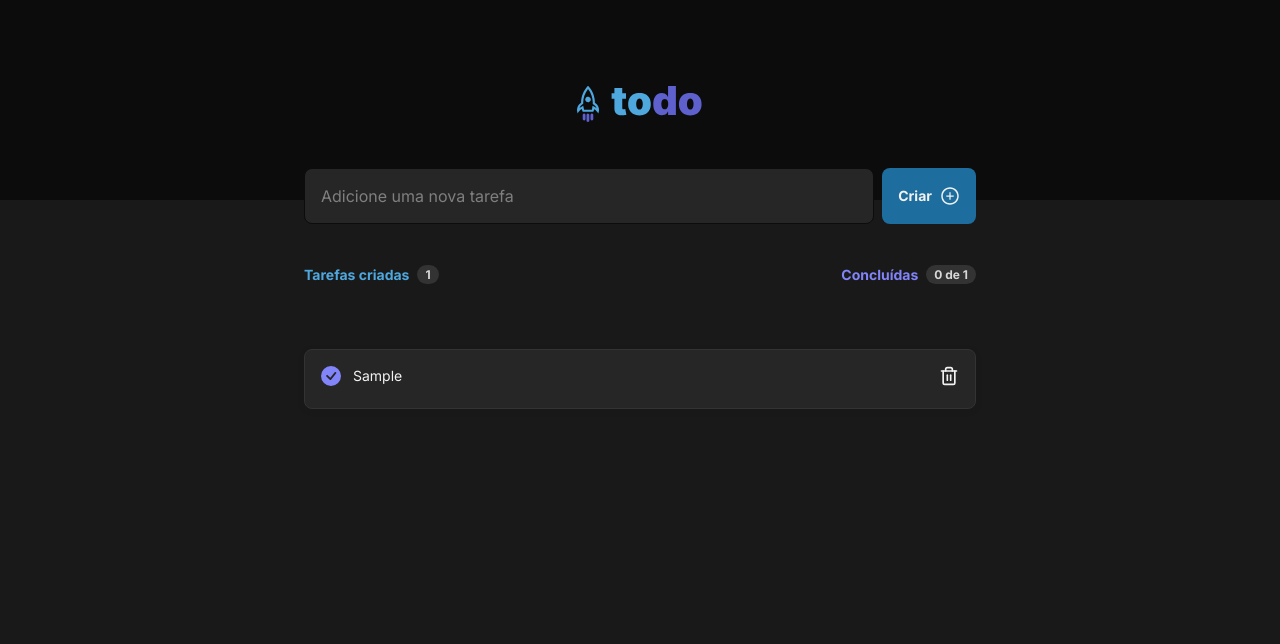
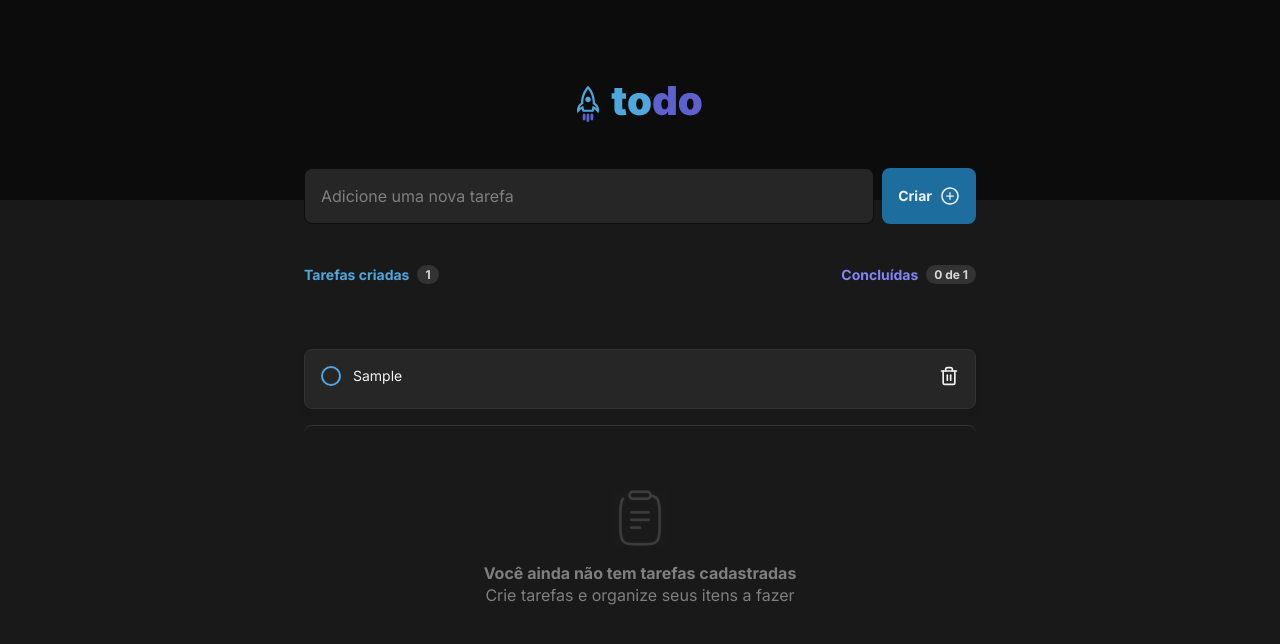
Before and after one commit to rosendo2015/todo-list-ignite, a React (Vite) app: page / in a window 1280 px wide. Both pictures are taken after typing "Sample" into the empty fields and a click on the button "Criar". Shown: the top 644 px of the page. Built offline with nearby package versions, Linux system fonts and the light colour scheme.

Commit message:
isCompleted

```diff
--- a/src/components/Task/index.jsx
+++ b/src/components/Task/index.jsx
@@ -1,9 +1,15 @@
 import { FiTrash2 } from "react-icons/fi"
 import { BsFillCheckCircleFill } from "react-icons/bs"
 import styles from "./Task.module.css"
+import { useState } from "react"
+
 export function Task({ id, content, onDeletarTask }) {
-  const isCompleted = true
 
+  const [isCompleted, setIsCompleted] = useState(false)
+
+  function handleCompleteTask(){
+    setIsCompleted(isCompleted => !isCompleted)
+  }
   function handleDeleteTask() {
     onDeletarTask(id)
   }
@@ -12,7 +18,10 @@ export function Task({ id, content, onDeletarTask }) {
 
     <div className={styles.task}>
       <div className={styles.wrapperTask}>
-        <button className={styles.check} >
+        <button
+        className={styles.check}
+        onClick={handleCompleteTask}
+        >
           {isCompleted ? <BsFillCheckCircleFill size={20} /> : <div />}
         </button>
         {id}
--- a/src/components/Tasks/index.jsx
+++ b/src/components/Tasks/index.jsx
@@ -56,7 +56,7 @@ export function Tasks() {
             <span>{completedTasks.length} de {taskQtd}</span>
           </div>
         </header>
-        {tasks.length ? (
+        {
           tasks.map(task => {
             return (
               <Task
@@ -67,14 +67,12 @@ export function Tasks() {
               />
             )
           })
-        )
-          :
-          <div className={styles.tasksList}>
-            <img src={Cliboard} alt="clipboard" />
-            <strong>Você ainda não tem tarefas cadastradas</strong>
-            <p>Crie tarefas e organize seus itens a fazer</p>
-          </div>
         }
+        <div className={styles.tasksList}>
+          <img src={Cliboard} alt="clipboard" />
+          <strong>Você ainda não tem tarefas cadastradas</strong>
+          <p>Crie tarefas e organize seus itens a fazer</p>
+        </div>
       </div>
     </div>
   )
--- a/src/global.css
+++ b/src/global.css
@@ -4,7 +4,7 @@
 }
 :root {
   font-family: Inter;
-  font-family: Inter;
+
   --gray-100: #f2f2f2;
   --gray-200: #d9d9d9;
   --gray-300: #7f7f7f;
@@ -19,5 +19,6 @@
   --danger: #e25858;
 }
 body {
+  -webkit-font-smoothing: antialiased;
   background: var(--gray-600);
 }
```
